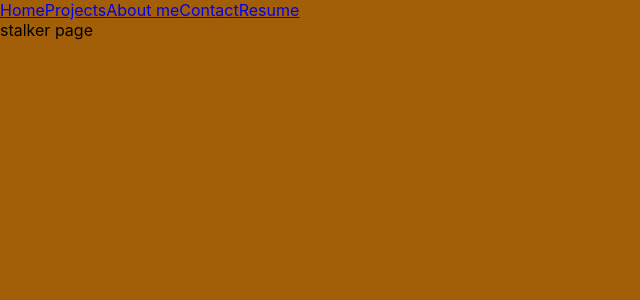
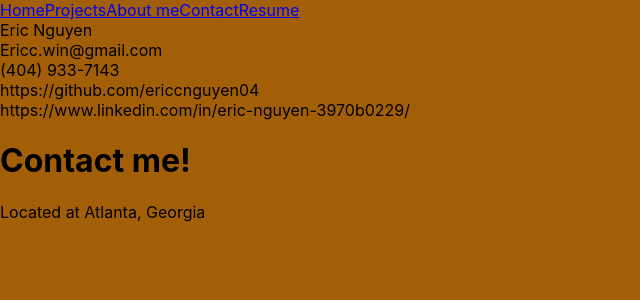
Before and after one commit to ericcnguyen04/Post-Portfolio, a React (Create React App) app: page /contact in a window 1280 px wide. Shown: the top 300 px of the page, without its empty margins (0-640 px from the left). Built offline with nearby package versions, Linux system fonts and the light colour scheme.

Commit message:
all slides/ pages has content

```diff
--- a/src/components/pages/About.jsx
+++ b/src/components/pages/About.jsx
@@ -2,8 +2,17 @@
 
 export default function About() {
     return(
-        <>
-        abt
-        </>
+
+        <div>
+            <video src='public/video.mp4' width="750" height="500" controls>
+            </video>
+
+            <div>
+            {/* my swim era */}
+            During my time as captain of my high school swim team, I learned a lot about what it takes to be a strong and effective leader. I was responsible for motivating my team, setting goals, and making decisions that would ultimately impact our performance. This required me to be a good communicator and a good listener, able to understand the needs and concerns of my team members while also keeping our larger goals in mind. I learned how to be adaptable and flexible, to think on my feet and respond quickly to changing situations. Most importantly, I learned that leadership is about more than just giving orders - it's about building relationships, fostering trust, and creating a sense of unity and purpose within a team. These skills have stayed with me throughout my life, and I know they will continue to serve me well as I pursue my goals and dreams.
+            </div>
+            {/*  */}
+ß
+        </div>
     )
 }
--- a/src/components/pages/Contact.jsx
+++ b/src/components/pages/Contact.jsx
@@ -2,8 +2,26 @@
 
 export default function Contact() {
     return(
-        <>
-        stalker page
-        </>
+        <div>
+            <div>
+                Eric Nguyen <br />
+                Ericc.win@gmail.com <br />
+                (404) 933-7143 <br />
+                https://github.com/ericcnguyen04 <br />
+                https://www.linkedin.com/in/eric-nguyen-3970b0229/
+            </div>
+
+            <div>
+                <h1>
+                    Contact me!
+                </h1>
+
+                {/* form to where recruiters can send me email */}
+            </div>
+
+            <div>
+                Located at Atlanta, Georgia
+            </div>
+        </div>
     )
 }
--- a/src/components/pages/Resume.jsx
+++ b/src/components/pages/Resume.jsx
@@ -1,7 +1,27 @@
 export default function Resume() {
+
+	// Function will execute on click of button
+	const onButtonClick = () => {
+		// using Java Script method to get PDF file
+		fetch('ENSE resume.pdf').then(response => {
+			response.blob().then(blob => {
+				// Creating new object of PDF file
+				const fileURL = window.URL.createObjectURL(blob);
+				// Setting various property values
+				let alink = document.createElement('a');
+				alink.href = fileURL;
+				alink.download = 'ENSE resume.pdf';
+				alink.click();
+			})
+		})
+	}
+
     return(
-        <>
-            pog
-        </>
+        <div>
+            <h3>Click on below button to download PDF file</h3>
+            <button onClick={onButtonClick}>
+                Download PDF
+            </button>
+        </div>
     )
 }
```
Also changed, not shown: 2 other files (tests, documents, lock files or other folders).
